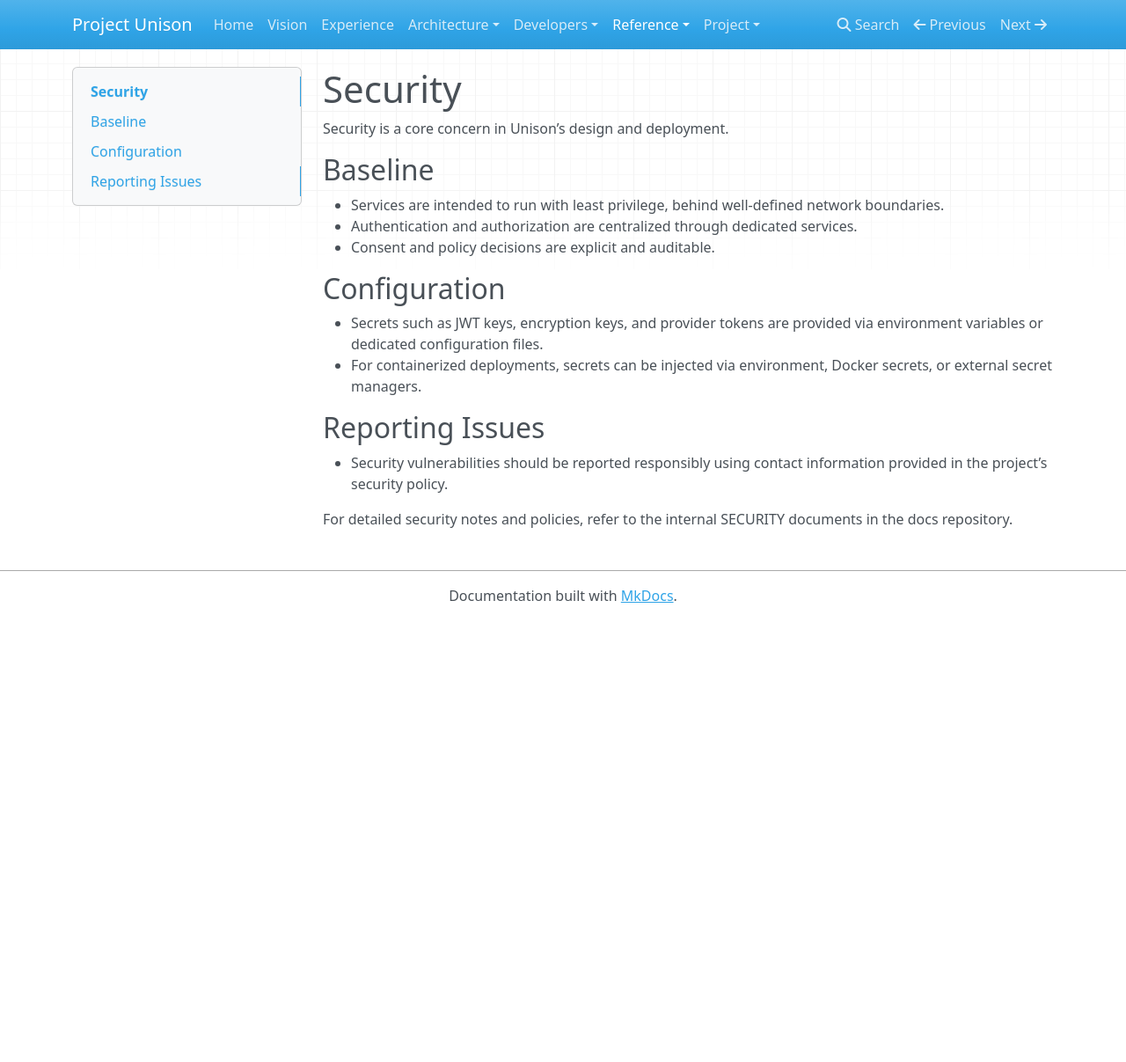
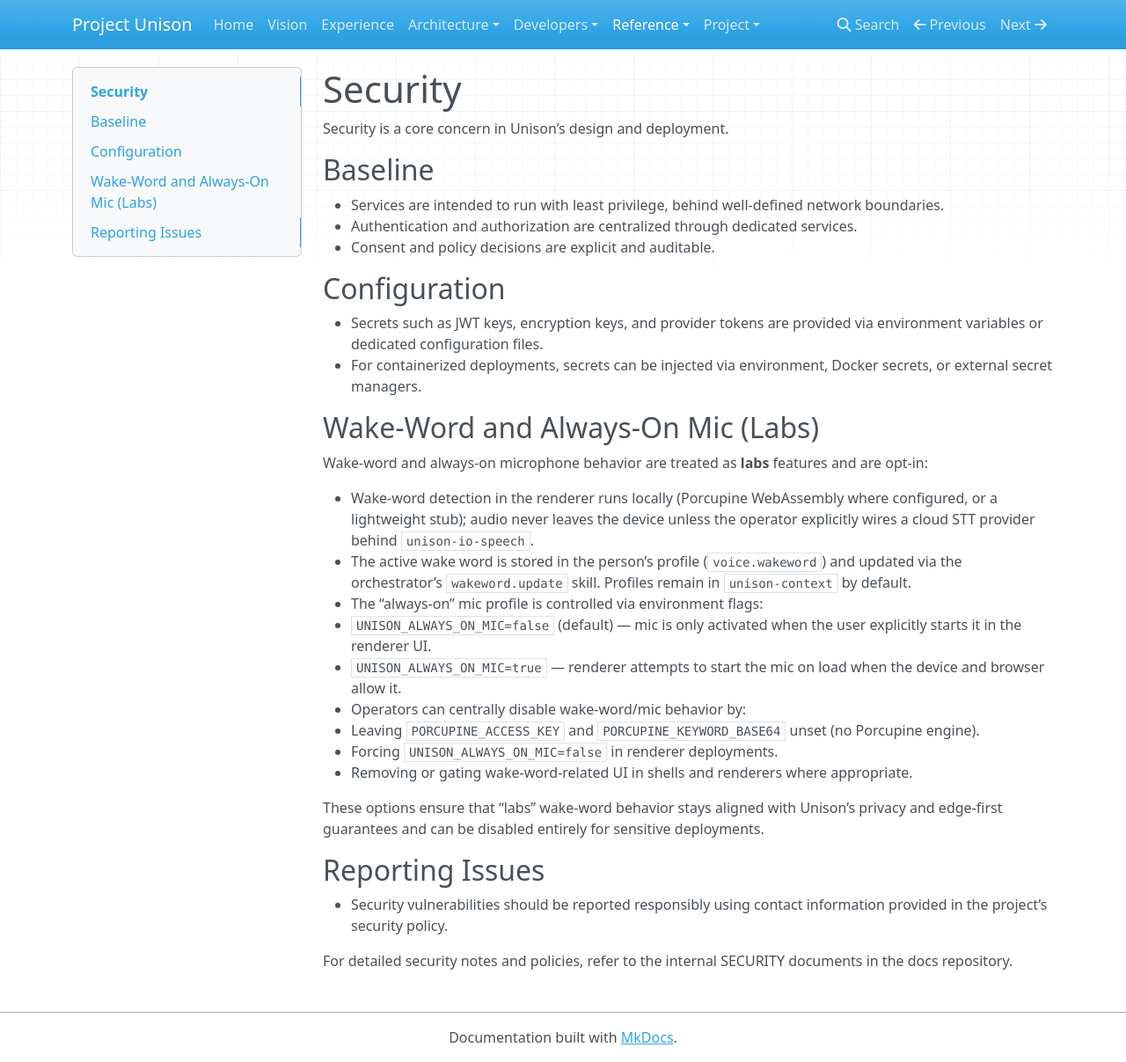
Before and after one commit to project-unisonOS/project-unisonos.github.io, an MkDocs documentation site: the page built from docs/reference/security.md, in a window 1280 px wide and 1207 px high. Shown: the whole window at 88% size. Built offline with MkDocs 1.6.1, drawn with Linux system fonts in a browser that asks for light colours; nearby versions of some CDN libraries.

Commit message:
Milestone 4: wake-word labs notes in security docs

```diff
--- a/docs/reference/security.md
+++ b/docs/reference/security.md
@@ -13,6 +13,22 @@ Security is a core concern in Unison’s design and deployment.
 - Secrets such as JWT keys, encryption keys, and provider tokens are provided via environment variables or dedicated configuration files.
 - For containerized deployments, secrets can be injected via environment, Docker secrets, or external secret managers.
 
+## Wake-Word and Always-On Mic (Labs)
+
+Wake-word and always-on microphone behavior are treated as **labs** features and are opt-in:
+
+- Wake-word detection in the renderer runs locally (Porcupine WebAssembly where configured, or a lightweight stub); audio never leaves the device unless the operator explicitly wires a cloud STT provider behind `unison-io-speech`.
+- The active wake word is stored in the person’s profile (`voice.wakeword`) and updated via the orchestrator’s `wakeword.update` skill. Profiles remain in `unison-context` by default.
+- The “always-on” mic profile is controlled via environment flags:
+  - `UNISON_ALWAYS_ON_MIC=false` (default) — mic is only activated when the user explicitly starts it in the renderer UI.
+  - `UNISON_ALWAYS_ON_MIC=true` — renderer attempts to start the mic on load when the device and browser allow it.
+- Operators can centrally disable wake-word/mic behavior by:
+  - Leaving `PORCUPINE_ACCESS_KEY` and `PORCUPINE_KEYWORD_BASE64` unset (no Porcupine engine).
+  - Forcing `UNISON_ALWAYS_ON_MIC=false` in renderer deployments.
+  - Removing or gating wake-word-related UI in shells and renderers where appropriate.
+
+These options ensure that “labs” wake-word behavior stays aligned with Unison’s privacy and edge-first guarantees and can be disabled entirely for sensitive deployments.
+
 ## Reporting Issues
 
 - Security vulnerabilities should be reported responsibly using contact information provided in the project’s security policy.
```
